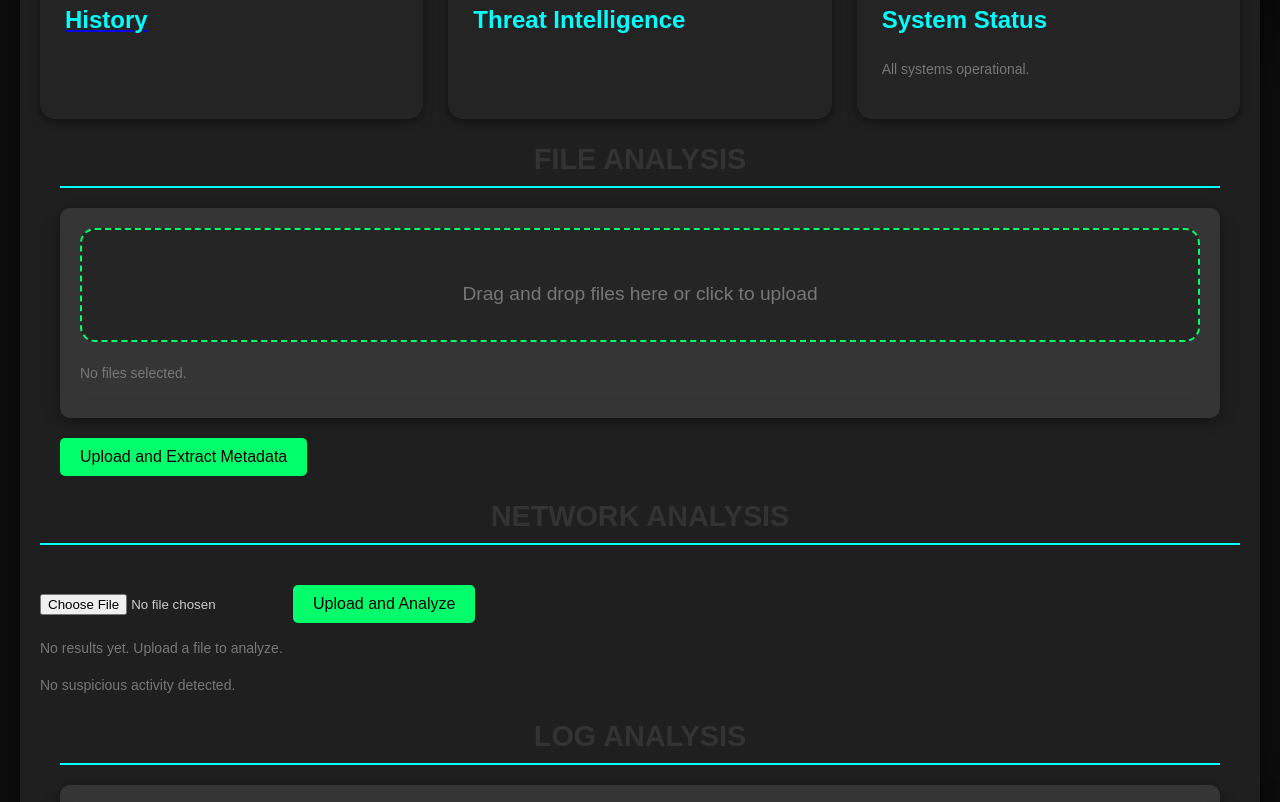
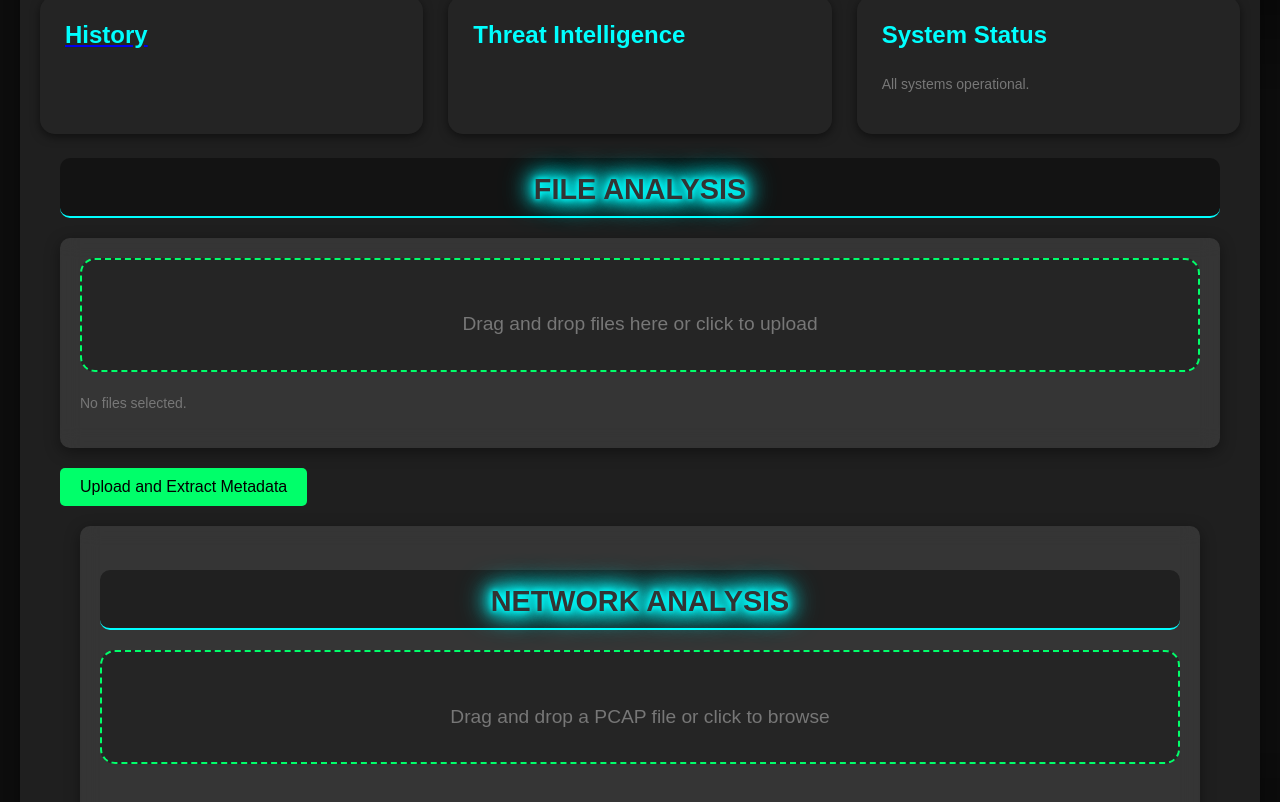
Before and after one commit to Kathan2004/Obsidian-Circuit, a React (Create React App) app in the folder client/: page /app in a window 1280 px wide. Shown: the part 379-1181 px from the top of the page. Built offline with nearby package versions, Linux system fonts and the light colour scheme.

Commit message:
commit 9

```diff
--- a/client/src/contracts/contract.js
+++ b/client/src/contracts/contract.js
@@ -36,6 +36,34 @@ export const contractABI = [
 		],
 		"name": "FileUploaded",
 		"type": "event"
+	},
+	{
+		"inputs": [
+			{
+				"internalType": "string",
+				"name": "_fileHash",
+				"type": "string"
+			},
+			{
+				"internalType": "string",
+				"name": "_fileName",
+				"type": "string"
+			},
+			{
+				"internalType": "string",
+				"name": "_fileType",
+				"type": "string"
+			},
+			{
+				"internalType": "string",
+				"name": "_description",
+				"type": "string"
+			}
+		],
+		"name": "uploadFile",
+		"outputs": [],
+		"stateMutability": "nonpayable",
+		"type": "function"
 	},
 	{
 		"inputs": [
@@ -124,6 +152,11 @@ export const contractABI = [
 				"internalType": "uint256",
 				"name": "timeStamp",
 				"type": "uint256"
+			},
+			{
+				"internalType": "string",
+				"name": "fileHash",
+				"type": "string"
 			}
 		],
 		"stateMutability": "view",
@@ -141,35 +174,8 @@ export const contractABI = [
 		],
 		"stateMutability": "view",
 		"type": "function"
-	},
-	{
-		"inputs": [
-			{
-				"internalType": "string",
-				"name": "_fileHash",
-				"type": "string"
-			},
-			{
-				"internalType": "string",
-				"name": "_fileName",
-				"type": "string"
-			},
-			{
-				"internalType": "string",
-				"name": "_fileType",
-				"type": "string"
-			},
-			{
-				"internalType": "string",
-				"name": "_description",
-				"type": "string"
-			}
-		],
-		"name": "uploadFile",
-		"outputs": [],
-		"stateMutability": "nonpayable",
-		"type": "function"
 	}
 ]
 
-export const contractAdd = "0xE5d4f2Ce9BB5da529020e28D389cCBed7689C7F7";
+export const contractAdd = "0x0dBCb259AF077c4AC7D993F9ec994AAB9Bb08F1c";
+//export const contractAdd = "0xE5d4f2Ce9BB5da529020e28D389cCBed7689C7F7";
--- a/client/src/pages/History.js
+++ b/client/src/pages/History.js
@@ -45,12 +45,14 @@ const HistoryPage = ({ isOpen = false, onClose = () => {} }) => {
             timestamp: file.timeStamp,
             fileHash: file.fileHash,
           });
+
         } catch (err) {
           if (err.message.includes("File not found")) break;
           throw err;
         }
       }
       setFiles(fileDetails);
+      console.log(fileDetails);
     } catch (err) {
       console.error(err);
       setError(`Failed to fetch files: ${err.message}`);
@@ -84,7 +86,7 @@ const HistoryPage = ({ isOpen = false, onClose = () => {} }) => {
                   <p><strong>Type:</strong> {file.fileType}</p>
                   <p><strong>Description:</strong> {file.description}</p>
                   <p><strong>Uploaded on:</strong> {new Date(Number(file.timestamp) * 1000).toLocaleString()}</p>
-                  <button onClick={() => window.open(`https://white-advanced-caribou-666.mypinata.cloud/ipfs/${file.fileHash}`)}>
+                  <button onClick={() => window.open(`https://gateway.pinata.cloud/ipfs/ipfs/${file.fileHash}`)}>
                       View File
                     </button>
 
--- a/client/src/pages/NetworkAnalysis.js
+++ b/client/src/pages/NetworkAnalysis.js
@@ -1,5 +1,5 @@
-// NetworkAnalysis.js
 import React, { useState } from 'react';
+import '../styling/NetwrokAnalysis.css'; // Import the corresponding CSS file
 
 function NetworkAnalysis() {
   const [files, setFiles] = useState([]);
@@ -46,18 +46,25 @@ function NetworkAnalysis() {
   };
 
   return (
-    <section id="network-analysis">
+    <section id="network-analysis" className="glass">
       <h2>Network Analysis</h2>
-      <input
-        type="file"
-        accept=".pcap,.pcapng"
-        onChange={handleFileChange}
-      />
+      <div className="drop-area">
+        <input
+          type="file"
+          accept=".pcap,.pcapng"
+          onChange={handleFileChange}
+          id="network-file-input"
+        />
+        <label htmlFor="network-file-input">
+          <i className="fas fa-cloud-upload-alt"></i>
+          <p>Drag and drop a PCAP file or click to browse</p>
+        </label>
+      </div>
       <button onClick={handleFileUpload}>Upload and Analyze</button>
 
-      {error && <p style={{ color: 'red' }}>{error}</p>}
+      {error && <p className="error-message">{error}</p>}
 
-      <div id="network-logs">
+      <div id="network-logs" className="glass">
         {networkLogs ? (
           <pre>{JSON.stringify(networkLogs, null, 2)}</pre>
         ) : (
@@ -65,7 +72,7 @@ function NetworkAnalysis() {
         )}
       </div>
 
-      <div id="suspicious-activity">
+      <div id="suspicious-activity" className="glass">
         {suspiciousActivity.length > 0 ? (
           <ul>
             {suspiciousActivity.map((item, index) => (
@@ -82,4 +89,4 @@ function NetworkAnalysis() {
   );
 }
 
-export default NetworkAnalysis; // Ensure you export it as the default export
+export default NetworkAnalysis;
--- /dev/null
+++ b/client/src/styling/NetwrokAnalysis.css
@@ -0,0 +1,113 @@
+/* Glassmorphism Effect */
+.glass {
+    background: rgba(255, 255, 255, 0.1);
+    backdrop-filter: blur(10px);
+    border-radius: 10px;
+    padding: 20px;
+    box-shadow: 0 4px 15px rgba(0, 0, 0, 0.4);
+  }
+
+  #network-analysis {
+    margin: 20px;
+    font-family: 'Arial', sans-serif;
+  }
+
+  /* Add a separate background to the header with neon blue effect */
+  h2 {
+    font-size: 2em;
+    margin-bottom: 20px;
+    text-transform: uppercase;
+    font-family: 'Orbitron', sans-serif;
+    background: rgba(0, 0, 0, 0.4);  /* Grey background to separate it from the drop area */
+    padding: 15px;
+    border-radius: 10px;
+    color: #00ffff;  /* Neon blue color */
+    text-shadow: 0 0 5px #00ffff, 0 0 10px #00ffff, 0 0 15px #00ffff, 0 0 20px #00ffff, 0 0 25px #00ffff, 0 0 30px #00ffff, 0 0 35px #00ffff;
+  }
+
+  /* Styling for the file drop area */
+  .drop-area {
+    border: 2px dashed #00ff6a;
+    padding: 30px;
+    text-align: center;
+    cursor: pointer;
+    transition: background-color 0.3s ease;
+    border-radius: 15px;
+    background: rgba(0, 0, 0, 0.3); /* Glassmorphism effect */
+    margin-bottom: 20px;
+  }
+
+  .drop-area:hover {
+    background-color: #3d3d3d;
+  }
+
+  .drop-area i {
+    font-size: 4em;
+    margin-bottom: 10px;
+  }
+
+  .drop-area p {
+    font-size: 1.2em;
+    margin-bottom: 0;
+  }
+
+  #network-file-input {
+    display: none;
+  }
+
+  /* Button styling */
+  button {
+    padding: 12px 20px;
+    background-color: #00ff6a;
+    color: #000;
+    border: none;
+    border-radius: 5px;
+    cursor: pointer;
+    margin-top: 20px;
+    transition: background-color 0.3s ease;
+  }
+
+  button:hover {
+    background-color: #00cc00;
+  }
+
+  /* Error message styling */
+  .error-message {
+    color: red;
+    font-size: 1.2em;
+    margin-top: 10px;
+  }
+
+  #network-logs {
+    margin-top: 30px;
+  }
+
+  pre {
+    background-color: #111;
+    color: #00ff6a;
+    padding: 20px;
+    border-radius: 5px;
+    font-size: 1.1em;
+    font-family: 'Roboto Mono', monospace;
+  }
+
+  #suspicious-activity {
+    margin-top: 30px;
+  }
+
+  #suspicious-activity ul {
+    list-style-type: none;
+    padding-left: 0;
+  }
+
+  #suspicious-activity li {
+    background: rgba(41, 41, 41, 0.6);
+    padding: 15px;
+    border-radius: 10px;
+    margin-bottom: 15px;
+    box-shadow: 0 3px 10px rgba(0, 0, 0, 0.5);
+  }
+
+  #suspicious-activity strong {
+    color: #00ff6a;
+  }
```
Also changed, not shown: 1 other file (tests, documents, lock files or other folders).
